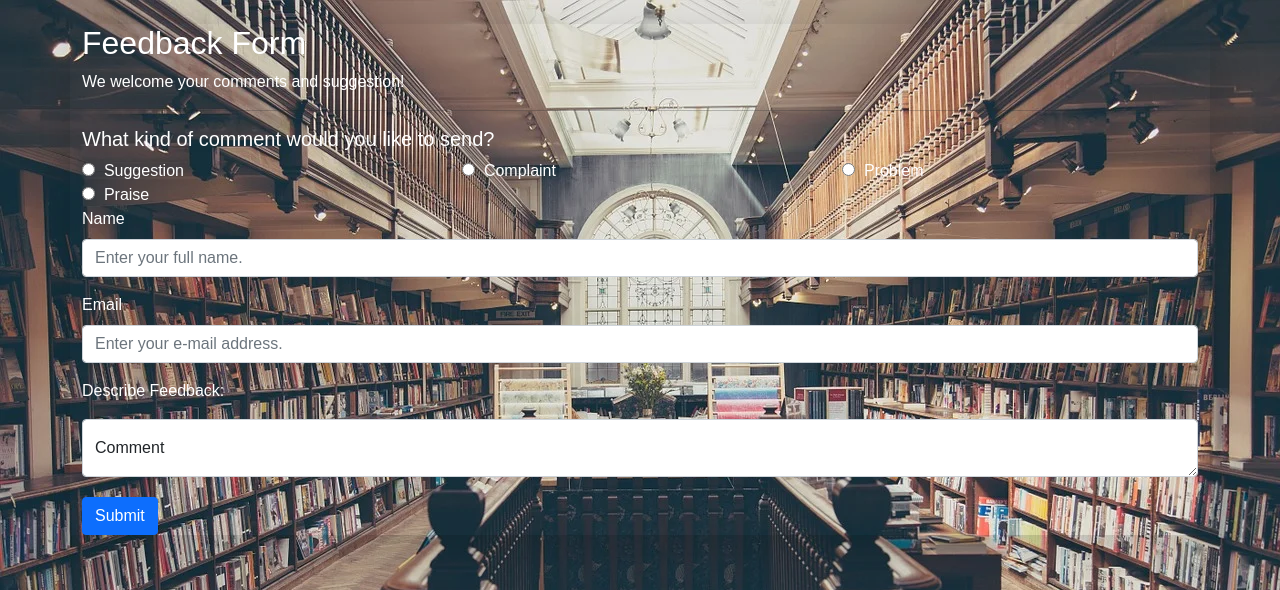
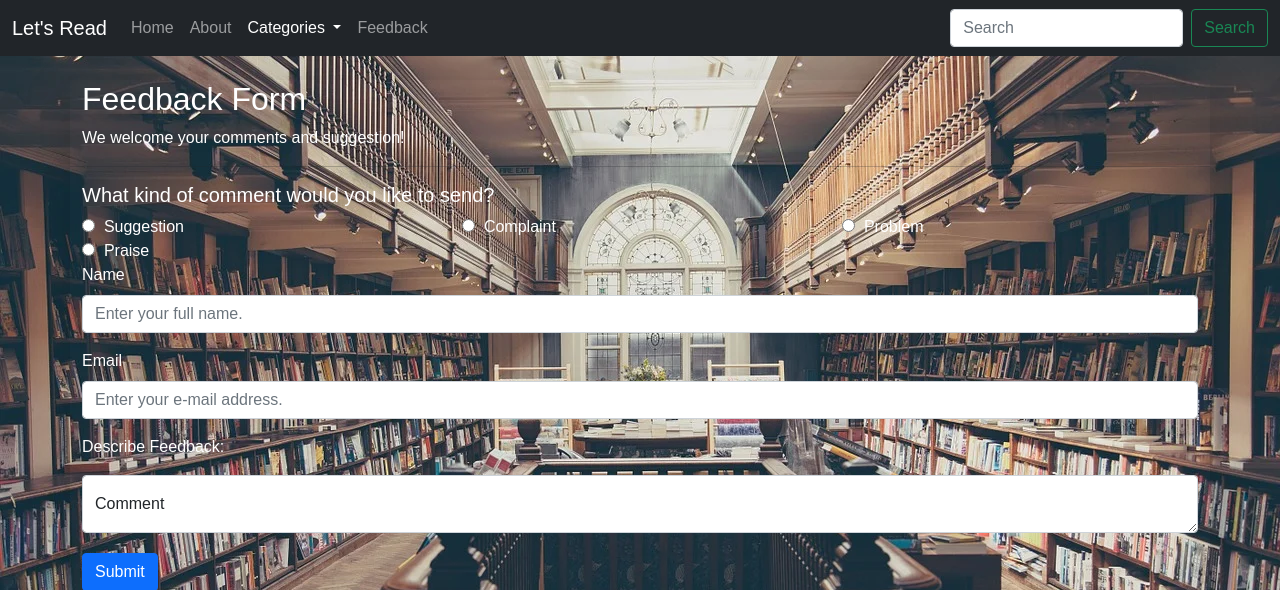
Before and after one commit to sinjigithub/Library_project, a PHP site: page /partials/feedbackform.php in a window 1280 px wide. Shown: the top 590 px of the page. Run offline with PHP 8.4, Linux system fonts and the light colour scheme; some web fonts are replaced.

Commit message:
connected feedback

```diff
--- a/index.php
+++ b/index.php
@@ -47,7 +47,7 @@
                         </ul>
                     </li>
                     <li class="nav-item">
-                        <a class="nav-link" href="/feedback.php">Feedback</a>
+                        <a class="nav-link" href="partials/feedbackform.php">Feedback</a>
                     </li>
                 </ul>
                 <form class="d-flex">
--- a/partials/categories.php
+++ b/partials/categories.php
@@ -46,7 +46,7 @@
                         </ul>
                     </li>
                     <li class="nav-item">
-                        <a class="nav-link" href="/feedback.html">Feedback</a>
+                        <a class="nav-link" href="partials\feedbackform.php">Feedback</a>
                     </li>
                 </ul>
                 <form class="d-flex">
--- a/partials/feedbackform.php
+++ b/partials/feedbackform.php
@@ -10,6 +10,57 @@
     <title>Feedback Form</title>
 </head>
 <body>
+    <!-- Nav bar -->
+    <nav class="navbar navbar-expand-lg navbar-dark bg-dark">
+        <div class="container-fluid">
+            <a class="navbar-brand" href="#">Let's Read</a>
+            <button class="navbar-toggler" type="button" data-bs-toggle="collapse"
+                data-bs-target="#navbarSupportedContent" aria-controls="navbarSupportedContent" aria-expanded="false"
+                aria-label="Toggle navigation">
+                <span class="navbar-toggler-icon"></span>
+            </button>
+            <div class="collapse navbar-collapse" id="navbarSupportedContent">
+                <ul class="navbar-nav me-auto mb-2 mb-lg-0">
+                    <li class="nav-item">
+                        <a class="nav-link" aria-current="page" href="../index.php">Home</a>
+                    </li>
+                    <li class="nav-item">
+                        <a class="nav-link" href="/about.html">About</a>
+                    </li>
+                    <li class="nav-item dropdown">
+                        <a class="nav-link dropdown-toggle active" href="#" id="navbarDropdown" role="button"
+                            data-bs-toggle="dropdown" aria-expanded="false">
+                            Categories
+                        </a>
+                        <ul class="dropdown-menu" aria-labelledby="navbarDropdown">
+                            <li><a class="dropdown-item" href="/categories.html">Action</a></li>
+                            <li><a class="dropdown-item" href="/categories.html">Another action</a></li>
+                            <li>
+                                <hr class="dropdown-divider">
+                            </li>
+                            <li><a class="dropdown-item" href="/categories.html">Something else here</a></li>
+                        </ul>
+                    </li>
+                    <li class="nav-item">
+                        <a class="nav-link" href="feedbackform.php">Feedback</a>
+                    </li>
+                </ul>
+                <form class="d-flex">
+                    <input class="form-control me-2" type="search" placeholder="Search" aria-label="Search">
+                    <button class="btn btn-outline-success" type="submit">Search</button>
+                </form>
+            </div>
+        </div>
+    </nav>
+
+    <!-- Optional JavaScript; choose one of the two! -->
+
+    <!-- Option 1: Bootstrap Bundle with Popper -->
+    <script src="https://cdn.jsdelivr.net/npm/bootstrap@5.1.3/dist/js/bootstrap.bundle.min.js"
+        integrity="sha384-ka7Sk0Gln4gmtz2MlQnikT1wXgYsOg+OMhuP+IlRH9sENBO0LRn5q+8nbTov4+1p" crossorigin="anonymous">
+    </script>
+
+    <!-- Main content  -->
     <div class="container mt-4 shadow-lg">
         <div class="row">
             <div class="col-md-3"></div>
```
